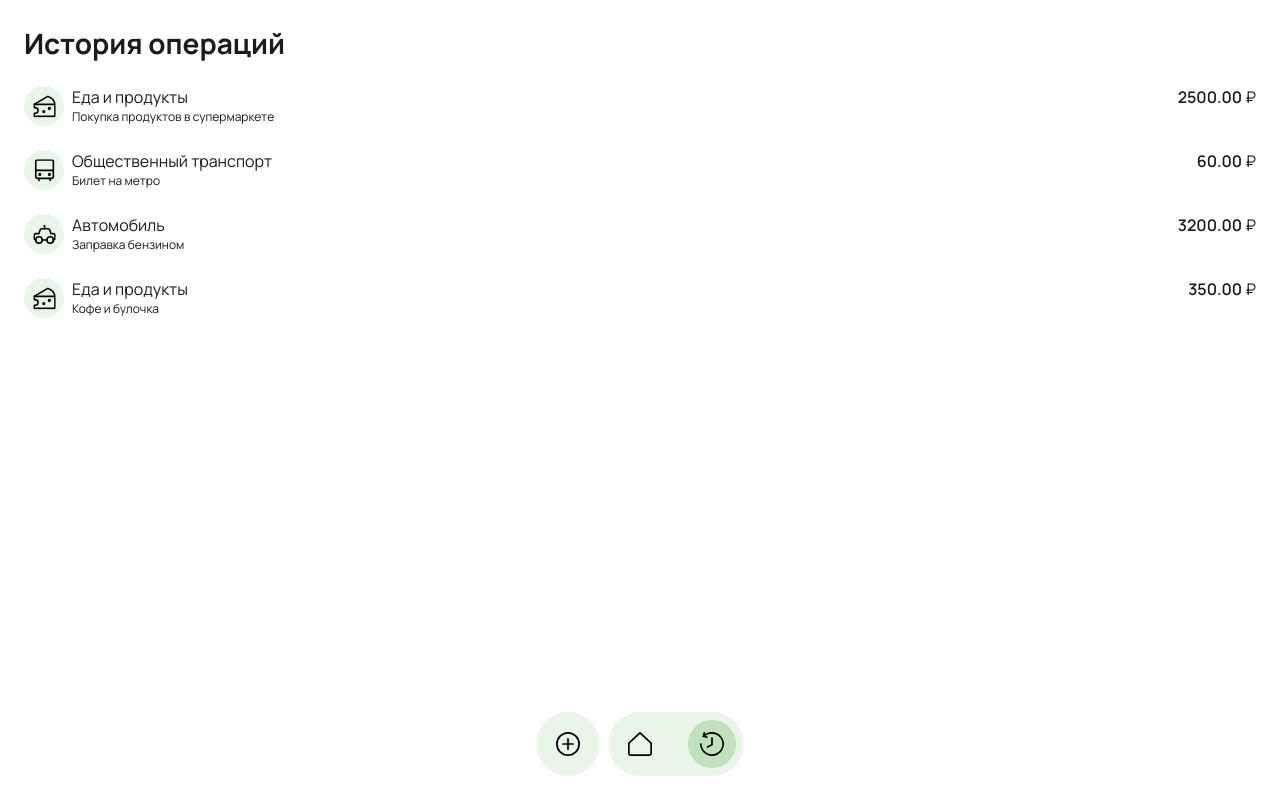
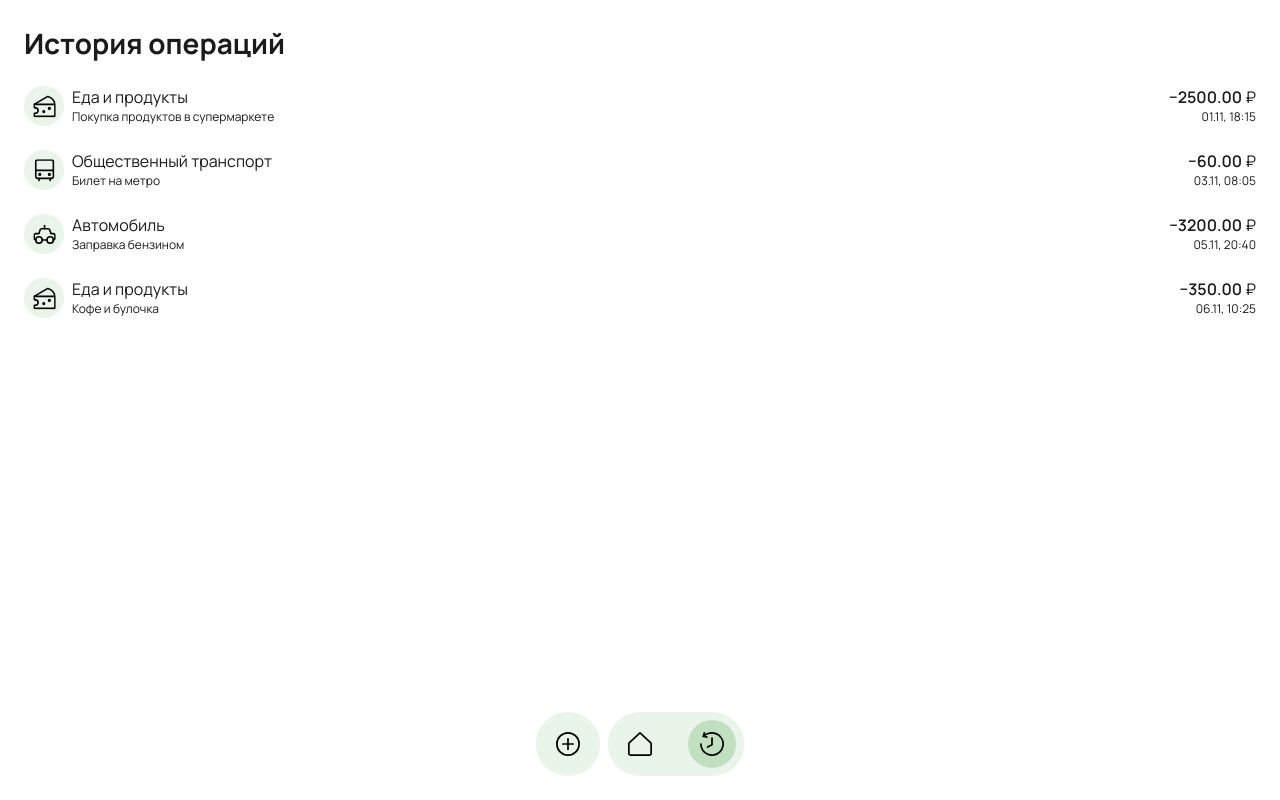
Before and after one commit to notrodi/cost-control, a React (Vite) app: page / in a window 1280 px wide. Both pictures are taken after a click on the element 712 px from the left and 744 px from the top of the page. Built offline with nearby package versions, Linux system fonts and the light colour scheme.

Commit message:
added time to transactions

```diff
--- a/src/components/History/History.scss
+++ b/src/components/History/History.scss
@@ -29,6 +29,12 @@
       font-size: 0.75rem;
     }
 
+    &__info {
+      display: flex;
+      flex-direction: column;
+      align-items: flex-end;
+    }
+
     &__value {
       font-weight: 600;
     }
--- a/src/components/History/History.tsx
+++ b/src/components/History/History.tsx
@@ -1,4 +1,4 @@
-import { getCategoryTitle } from '../../functions';
+import { formatDate, getCategoryTitle } from '../../functions';
 import type { Transaction } from '../../types';
 import './History.scss';
 
@@ -24,11 +24,13 @@ export default function History({ data }: HistoryProps) {
               </div>
             </div>
           </div>
-          <div>
+          <div className='history-item__info'>
             <div>
-              <span
-                className='history-item__value'>
-                { item.value }.00</span> &#8381;
+              <span className='history-item__value'>
+                −{ item.value }.00</span> &#8381;
+            </div>
+            <div  className='history-item__description'>
+              { formatDate(item.date) }
             </div>
           </div>
         </div>
--- /dev/null
+++ b/src/functions/format-date.ts
@@ -0,0 +1,8 @@
+export function formatDate(date: Date): string {
+  const day = String(date.getDate()).padStart(2, '0');
+  const month = String(date.getMonth() + 1).padStart(2, '0');
+  const hours = String(date.getHours()).padStart(2, '0');
+  const minutes = String(date.getMinutes()).padStart(2, '0');
+
+  return `${day}.${month}, ${hours}:${minutes}`;
+}
--- a/src/functions/index.ts
+++ b/src/functions/index.ts
@@ -1 +1,2 @@
 export { getCategoryTitle } from './get-category-title';
+export { formatDate } from './format-date';
--- a/src/mocks/transactions.mock.ts
+++ b/src/mocks/transactions.mock.ts
@@ -5,20 +5,24 @@ export const transactionsMock: Transaction[] = [
     category: Category.Products,
     description: 'Покупка продуктов в супермаркете',
     value: 2500,
+    date: new Date('2024-11-01T18:15:00')
   },
   {
     category: Category.Transport,
     description: 'Билет на метро',
     value: 60,
+    date: new Date('2024-11-03T08:05:00')
   },
   {
     category: Category.Car,
     description: 'Заправка бензином',
     value: 3200,
+    date: new Date('2024-11-05T20:40:00')
   },
   {
     category: Category.Products,
     description: 'Кофе и булочка',
     value: 350,
+    date: new Date('2024-11-06T10:25:00')
   },
 ];
--- a/src/types/transaction.ts
+++ b/src/types/transaction.ts
@@ -3,5 +3,6 @@ import type { Category } from './category';
 export interface Transaction {
   category: Category,
   description: string,
-  value: number
+  value: number,
+  date: Date
 }
```
